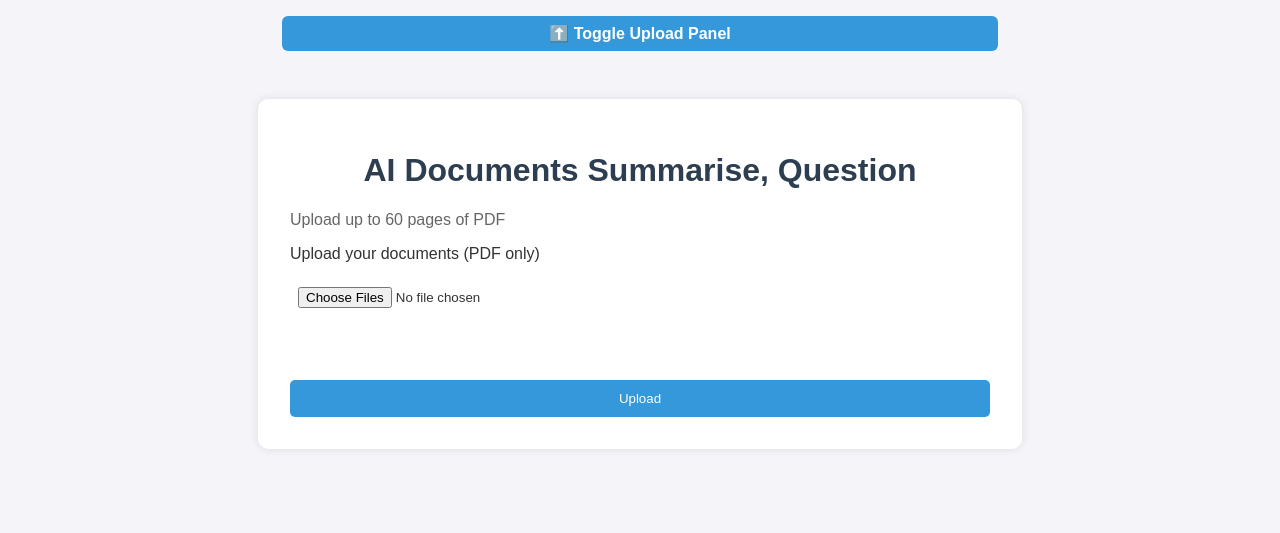
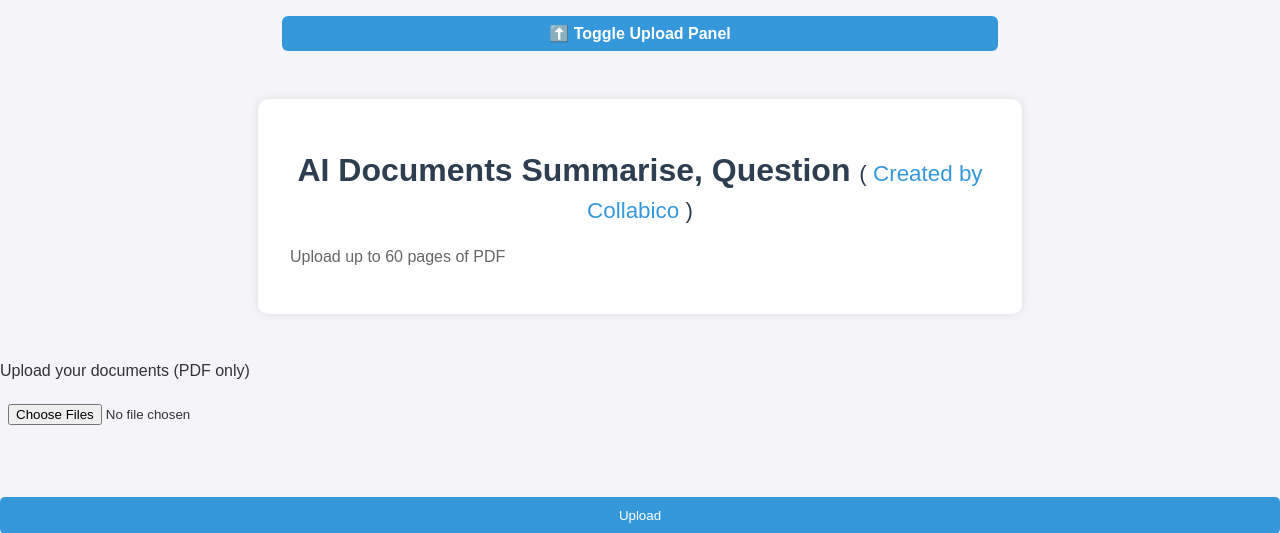
Before and after one commit to vishu1912/AI-Document-reader, a Flask app: page / in a window 1280 px wide. Shown: the top 533 px of the page. Run offline with Flask 3, Linux system fonts and the light colour scheme; some libraries are stand-ins or nearby versions.

Commit message:
Update index.html

```diff
--- a/templates/index.html
+++ b/templates/index.html
@@ -16,10 +16,20 @@
   <div class="toggle-header" id="toggle-btn" onclick="toggleUpload()">⬆️ Toggle Upload Panel</div>
 
   <div class="container" id="upload-section">
-    <h1>AI Documents Summarise, Question</h1>
+  <h1>
+    AI Documents Summarise, Question
+    <span style="font-size: 0.7em; font-weight: normal;">
+      (
+      <a href="https://gocollabico.com" target="_blank" style="text-decoration: none; color: #3498db;">
+        Created by Collabico
+      </a>
+      )
+    </span>
+  </h1>
     <p style="font-size: 1rem; color: #666; margin-top: 0;">
-  Upload up to 60 pages of PDF
-</p>
+      Upload up to 60 pages of PDF
+    </p>
+  </div>
     <form method="POST" enctype="multipart/form-data" onsubmit="return handleUpload(event)">
       <label for="documents">Upload your documents (PDF only)</label>
       <input type="file" name="documents" id="documents" multiple required onchange="updateFileCount()">
```
